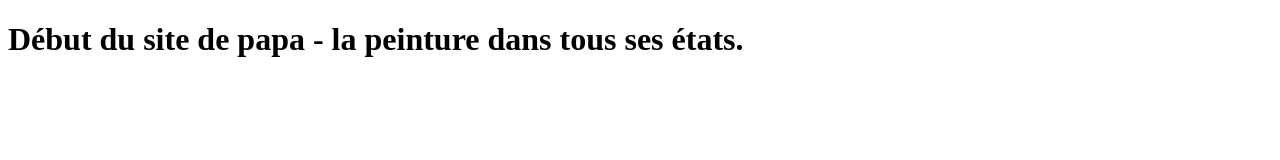
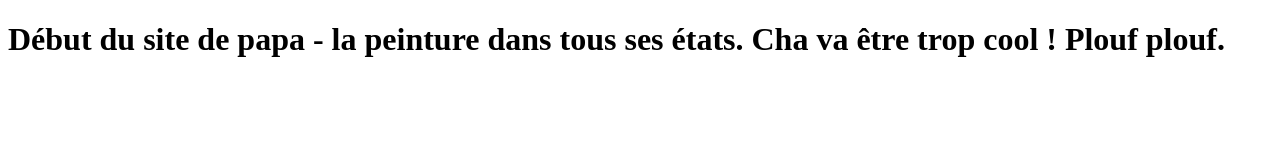
Before and after one commit to HugoLeB/My-project, a plain HTML site: page site/My first project.html in a window 1280 px wide. Drawn offline with Linux system fonts and the light colour scheme.

Commit message:
New version

```diff
--- a/site/My first project.html
+++ b/site/My first project.html
@@ -7,6 +7,6 @@
 </head>
 <body>
 
-<h1>Début du site de papa - la peinture dans tous ses états.</h1>
+<h1>Début du site de papa - la peinture dans tous ses états. Cha va être trop cool ! Plouf plouf. </h1>
 </body>
 </html>
```
Also changed, not shown: index.html (renamed from site/index.html, +1 -1 lines).
